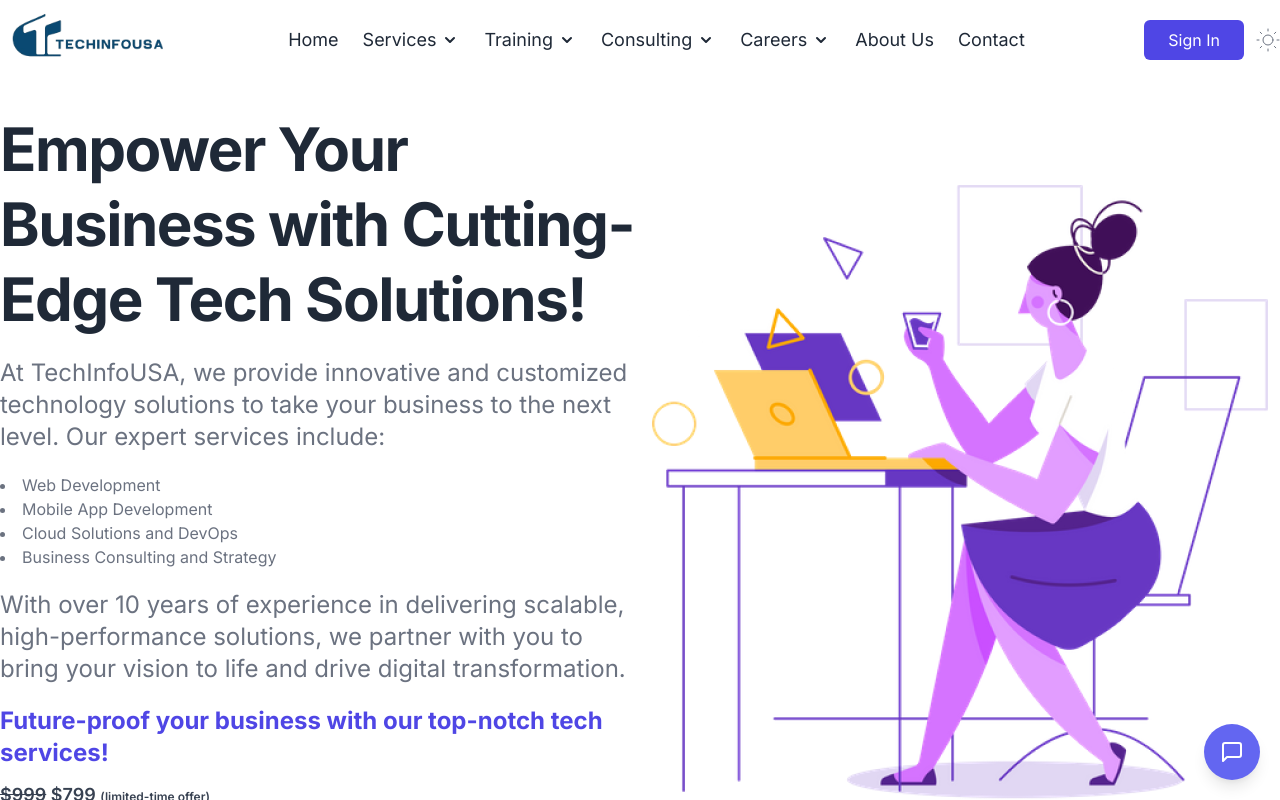
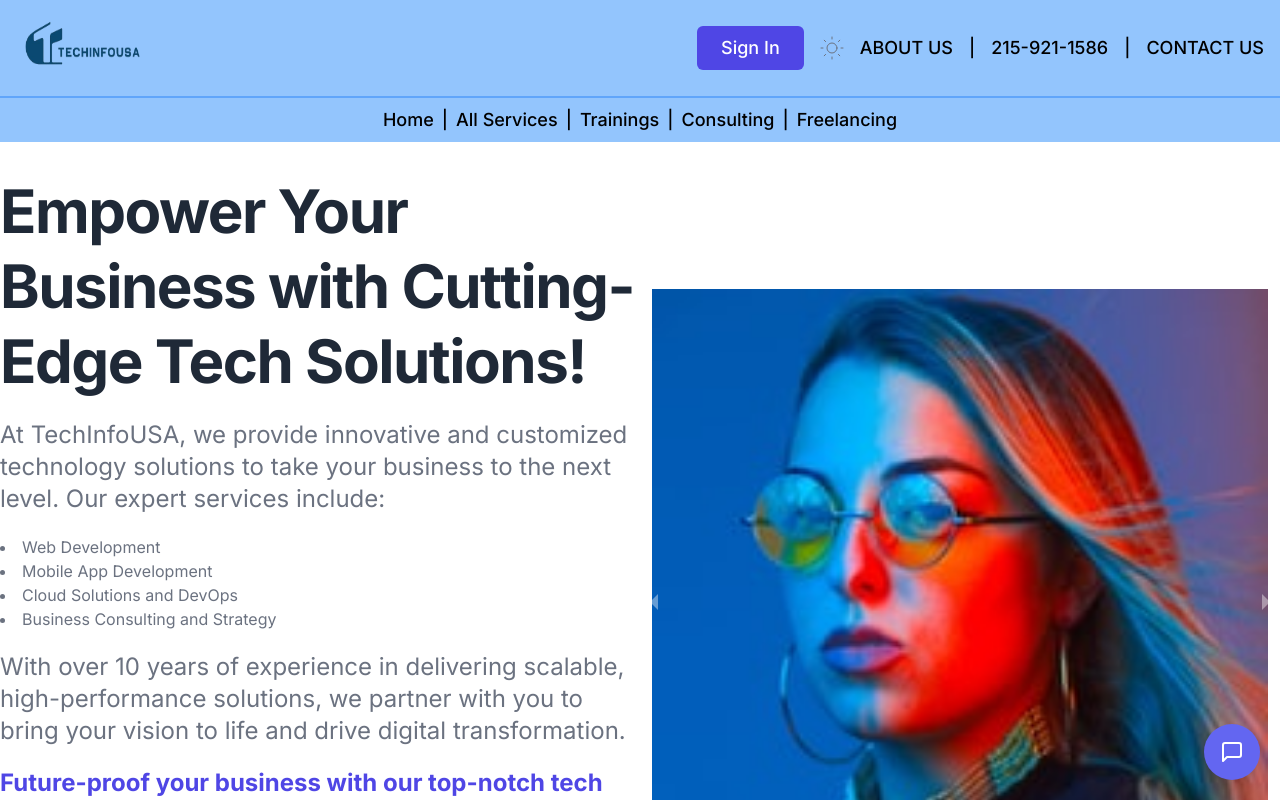
Before and after one commit to parosh-mahmud/techinfousa, a Next.js app: page / in a window 1280 px wide. Shown: the top 800 px of the page. Built offline with nearby package versions, Linux system fonts and the light colour scheme.

Commit message:
navbar and hero updated

```diff
--- a/components/hero.js
+++ b/components/hero.js
@@ -1,6 +1,10 @@
 import Image from "next/image";
 import Container from "./container";
-import heroImg from "../public/img/hero.png"; // You can update this image to reflect your business
+import { Carousel } from "react-responsive-carousel";
+import "react-responsive-carousel/lib/styles/carousel.min.css";
+import heroImg1 from "../public/img/user1.jpg";
+import heroImg2 from "../public/img/user1.jpg";
+import heroImg3 from "../public/img/user3.jpg"; // Add more images as needed
 
 export default function Hero() {
   return (
@@ -30,6 +34,10 @@ export default function Hero() {
             <h2 className="text-2xl font-bold text-indigo-600">
               Future-proof your business with our top-notch tech services!
             </h2>
+            <h3 className="text-2xl font-bold text-gray-700 dark:text-white mt-5">
+              The Power of the Best Software and Consulting Services for Career
+              and Business Advantage!
+            </h3>
             <p className="py-3 text-lg font-semibold text-gray-700 dark:text-gray-300">
               <span className="line-through">$999</span> $799{" "}
               <span className="text-xs">(limited-time offer)</span>
@@ -43,16 +51,49 @@ export default function Hero() {
           </div>
         </div>
         <div className="flex items-center justify-center w-full lg:w-1/2">
-          <div className="hidden lg:block">
+          <div className="w-full">
+            <Carousel
+              showArrows={true}
+              autoPlay={true}
+              infiniteLoop={true}
+              interval={5000}
+              showThumbs={false}
+              showStatus={false}
+            >
+              <div>
                 <Image
-              src={heroImg}
+                  src={heroImg1}
                   width="616"
                   height="617"
-              alt="Hero Illustration"
+                  alt="Hero Illustration 1"
                   layout="intrinsic"
                   loading="eager"
                   placeholder="blur"
                 />
+              </div>
+              <div>
+                <Image
+                  src={heroImg2}
+                  width="616"
+                  height="617"
+                  alt="Hero Illustration 2"
+                  layout="intrinsic"
+                  loading="eager"
+                  placeholder="blur"
+                />
+              </div>
+              <div>
+                <Image
+                  src={heroImg3}
+                  width="616"
+                  height="617"
+                  alt="Hero Illustration 3"
+                  layout="intrinsic"
+                  loading="eager"
+                  placeholder="blur"
+                />
+              </div>
+            </Carousel>
           </div>
         </div>
       </Container>
--- a/components/navbar.js
+++ b/components/navbar.js
@@ -1,193 +1,262 @@
+// import Link from "next/link";
+// import ThemeChanger from "./DarkSwitch";
+// import { Disclosure } from "@headlessui/react";
+// import { Fragment, useState, useEffect } from "react";
+// import { ChevronDownIcon } from "@heroicons/react/solid";
+
+// export default function Navbar() {
+//   const [isScrolled, setIsScrolled] = useState(false);
+
+//   const handleScroll = () => {
+//     setIsScrolled(window.scrollY > 0);
+//   };
+
+//   useEffect(() => {
+//     window.addEventListener("scroll", handleScroll);
+//     return () => {
+//       window.removeEventListener("scroll", handleScroll);
+//     };
+//   }, []);
+
+//   const navigation = [
+//     { name: "Home", href: "/" },
+//     {
+//       name: "Services",
+//       submenu: [
+//         { name: "Web Development", href: "/services/web-development" },
+//         { name: "App Development", href: "/services/app-development" },
+//         { name: "SEO Optimization", href: "/services/seo-optimization" },
+//       ],
+//     },
+//     {
+//       name: "Training",
+//       submenu: [
+//         { name: "Workshops", href: "/training/workshops" },
+//         { name: "Webinars", href: "/training/webinars" },
+//       ],
+//     },
+//     {
+//       name: "Consulting",
+//       submenu: [
+//         { name: "Business Strategy", href: "/consulting/business-strategy" },
+//         { name: "Technology", href: "/consulting/technology" },
+//       ],
+//     },
+//     {
+//       name: "Careers",
+//       submenu: [
+//         { name: "Job Openings", href: "/careers/job-openings" },
+//         { name: "Internships", href: "/careers/internships" },
+//       ],
+//     },
+//     { name: "About Us", href: "/about" },
+//     { name: "Contact", href: "/contact" },
+//   ];
+
+//   return (
+//     <>
+//       <div
+//         className={`w-full fixed top-0 z-50 h-20 ${
+//           isScrolled ? "bg-white shadow-md dark:bg-gray-900" : ""
+//         }`}
+//       >
+//         <nav className="container flex items-center justify-between h-full p-4 mx-auto lg:justify-between xl:px-0">
+//           <Disclosure>
+//             {({ open }) => (
+//               <>
+//                 <div className="flex items-center justify-between w-full lg:w-auto">
+//                   <Link href="/">
+//                     <a className="flex items-center space-x-2">
+//                       <img
+//                         src="/logos/techinfologo.png"
+//                         alt="Logo"
+//                         className="w-25 h-20"
+//                       />
+//                     </a>
+//                   </Link>
+//                   <div className="flex items-center lg:hidden">
+//                     <Disclosure.Button
+//                       className="p-2 text-gray-500 rounded-md hover:text-indigo-500 focus:text-indigo-500 focus:bg-indigo-100 focus:outline-none dark:text-gray-300 dark:focus:bg-trueGray-700"
+//                       aria-label="Toggle Menu"
+//                     >
+//                       {open ? (
+//                         <svg className="w-6 h-6" viewBox="0 0 24 24">
+//                           <path fill="currentColor" d="M6 18L18 6M6 6l12 12" />
+//                         </svg>
+//                       ) : (
+//                         <svg className="w-6 h-6" viewBox="0 0 24 24">
+//                           <path
+//                             fill="currentColor"
+//                             d="M4 6h16M4 12h16M4 18h16"
+//                           />
+//                         </svg>
+//                       )}
+//                     </Disclosure.Button>
+//                   </div>
+//                 </div>
+//                 <Disclosure.Panel className="lg:hidden">
+//                   <div className="flex flex-col mt-4 space-y-2">
+//                     {navigation.map((item, index) => (
+//                       <div key={index}>
+//                         {item.submenu ? (
+//                           <Disclosure>
+//                             {({ open }) => (
+//                               <>
+//                                 <Disclosure.Button className="flex justify-between w-full px-4 py-2 text-gray-500 rounded-md dark:text-gray-300 hover:text-indigo-500 focus:outline-none">
+//                                   <span>{item.name}</span>
+//                                   <ChevronDownIcon
+//                                     className={`w-5 h-5 transition-transform duration-200 ${
+//                                       open ? "transform rotate-180" : ""
+//                                     }`}
+//                                   />
+//                                 </Disclosure.Button>
+//                                 <Disclosure.Panel className="px-4 pt-2 pb-4">
+//                                   {item.submenu.map((subitem, idx) => (
+//                                     <Link key={idx} href={subitem.href}>
+//                                       <a className="block py-2 text-gray-500 rounded-md dark:text-gray-300 hover:text-indigo-500 focus:outline-none">
+//                                         {subitem.name}
+//                                       </a>
+//                                     </Link>
+//                                   ))}
+//                                 </Disclosure.Panel>
+//                               </>
+//                             )}
+//                           </Disclosure>
+//                         ) : (
+//                           <Link href={item.href}>
+//                             <a className="px-4 py-2 text-gray-500 rounded-md dark:text-gray-300 hover:text-indigo-500 focus:text-indigo-500 focus:bg-indigo-100 focus:outline-none">
+//                               {item.name}
+//                             </a>
+//                           </Link>
+//                         )}
+//                       </div>
+//                     ))}
+//                     <Link href="/">
+//                       <a className="px-6 py-2 mt-3 text-center text-white bg-indigo-600 rounded-md">
+//                         Sign In
+//                       </a>
+//                     </Link>
+//                     <div className="mt-3">
+//                       <ThemeChanger />
+//                     </div>
+//                   </div>
+//                 </Disclosure.Panel>
+//               </>
+//             )}
+//           </Disclosure>
+//           <div className="hidden lg:flex lg:items-center">
+//             <ul className="flex items-center space-x-6">
+//               {navigation.map((menu, index) => (
+//                 <li key={index} className="relative group">
+//                   {menu.submenu ? (
+//                     <>
+//                       <button className="flex items-center text-lg font-normal text-gray-800 dark:text-gray-200 hover:text-indigo-500 focus:outline-none">
+//                         {menu.name}
+//                         <ChevronDownIcon className="w-5 h-5 ml-1 transition-transform duration-200 group-hover:rotate-180" />
+//                       </button>
+//                       <div className="absolute left-0 z-10 hidden pt-2 group-hover:block">
+//                         <div className="w-48 bg-white rounded-md shadow-lg dark:bg-gray-800">
+//                           {menu.submenu.map((subitem, idx) => (
+//                             <Link key={idx} href={subitem.href}>
+//                               <a className="block px-4 py-2 text-gray-800 dark:text-gray-200 hover:bg-gray-100 dark:hover:bg-gray-700">
+//                                 {subitem.name}
+//                               </a>
+//                             </Link>
+//                           ))}
+//                         </div>
+//                       </div>
+//                     </>
+//                   ) : (
+//                     <Link href={menu.href}>
+//                       <a className="text-lg font-normal text-gray-800 dark:text-gray-200 hover:text-indigo-500 focus:outline-none">
+//                         {menu.name}
+//                       </a>
+//                     </Link>
+//                   )}
+//                 </li>
+//               ))}
+//             </ul>
+//           </div>
+//           <div className="hidden lg:flex lg:items-center space-x-3">
+//             <Link href="/">
+//               <a className="px-6 py-2 text-white bg-indigo-600 rounded-md">
+//                 Sign In
+//               </a>
+//             </Link>
+//             <ThemeChanger />
+//           </div>
+//         </nav>
+//       </div>
+//       <main className="mt-20">{/* Main content goes here */}</main>
+//     </>
+//   );
+// }
 import Link from "next/link";
 import ThemeChanger from "./DarkSwitch";
-import { Disclosure } from "@headlessui/react";
-import { Fragment, useState, useEffect } from "react";
-import { ChevronDownIcon } from "@heroicons/react/solid";
 
-export default function Navbar() {
-  const [isScrolled, setIsScrolled] = useState(false);
-
-  const handleScroll = () => {
-    setIsScrolled(window.scrollY > 0);
-  };
-
-  useEffect(() => {
-    window.addEventListener("scroll", handleScroll);
-    return () => {
-      window.removeEventListener("scroll", handleScroll);
-    };
-  }, []);
-
-  const navigation = [
-    { name: "Home", href: "/" },
-    {
-      name: "Services",
-      submenu: [
-        { name: "Web Development", href: "/services/web-development" },
-        { name: "App Development", href: "/services/app-development" },
-        { name: "SEO Optimization", href: "/services/seo-optimization" },
-      ],
-    },
-    {
-      name: "Training",
-      submenu: [
-        { name: "Workshops", href: "/training/workshops" },
-        { name: "Webinars", href: "/training/webinars" },
-      ],
-    },
-    {
-      name: "Consulting",
-      submenu: [
-        { name: "Business Strategy", href: "/consulting/business-strategy" },
-        { name: "Technology", href: "/consulting/technology" },
-      ],
-    },
-    {
-      name: "Careers",
-      submenu: [
-        { name: "Job Openings", href: "/careers/job-openings" },
-        { name: "Internships", href: "/careers/internships" },
-      ],
-    },
-    { name: "About Us", href: "/about" },
-    { name: "Contact", href: "/contact" },
-  ];
-
+export default function CustomNavbar() {
   return (
-    <>
-      <div
-        className={`w-full fixed top-0 z-50 h-20 ${
-          isScrolled ? "bg-white shadow-md dark:bg-gray-900" : ""
-        }`}
-      >
-        <nav className="container flex items-center justify-between h-full p-4 mx-auto lg:justify-between xl:px-0">
-          <Disclosure>
-            {({ open }) => (
-              <>
-                <div className="flex items-center justify-between w-full lg:w-auto">
-                  <Link href="/">
-                    <a className="flex items-center space-x-2">
+    <header className="bg-blue-300">
+      {/* Top bar */}
+      <div className="container mx-auto flex justify-between items-center py-2 px-4 border-b-1 border-indigo-600">
+        {/* Logo Section */}
+        <div className="w-1/3 flex items-center justify-start">
           <img
             src="/logos/techinfologo.png"
             alt="Logo"
-                        className="w-25 h-20"
+            className="w-32 h-20" // Adjust these dimensions as needed
           />
-                    </a>
-                  </Link>
-                  <div className="flex items-center lg:hidden">
-                    <Disclosure.Button
-                      className="p-2 text-gray-500 rounded-md hover:text-indigo-500 focus:text-indigo-500 focus:bg-indigo-100 focus:outline-none dark:text-gray-300 dark:focus:bg-trueGray-700"
-                      aria-label="Toggle Menu"
-                    >
-                      {open ? (
-                        <svg className="w-6 h-6" viewBox="0 0 24 24">
-                          <path fill="currentColor" d="M6 18L18 6M6 6l12 12" />
-                        </svg>
-                      ) : (
-                        <svg className="w-6 h-6" viewBox="0 0 24 24">
-                          <path
-                            fill="currentColor"
-                            d="M4 6h16M4 12h16M4 18h16"
-                          />
-                        </svg>
-                      )}
-                    </Disclosure.Button>
         </div>
-                </div>
-                <Disclosure.Panel className="lg:hidden">
-                  <div className="flex flex-col mt-4 space-y-2">
-                    {navigation.map((item, index) => (
-                      <div key={index}>
-                        {item.submenu ? (
-                          <Disclosure>
-                            {({ open }) => (
-                              <>
-                                <Disclosure.Button className="flex justify-between w-full px-4 py-2 text-gray-500 rounded-md dark:text-gray-300 hover:text-indigo-500 focus:outline-none">
-                                  <span>{item.name}</span>
-                                  <ChevronDownIcon
-                                    className={`w-5 h-5 transition-transform duration-200 ${
-                                      open ? "transform rotate-180" : ""
-                                    }`}
-                                  />
-                                </Disclosure.Button>
-                                <Disclosure.Panel className="px-4 pt-2 pb-4">
-                                  {item.submenu.map((subitem, idx) => (
-                                    <Link key={idx} href={subitem.href}>
-                                      <a className="block py-2 text-gray-500 rounded-md dark:text-gray-300 hover:text-indigo-500 focus:outline-none">
-                                        {subitem.name}
-                                      </a>
-                                    </Link>
-                                  ))}
-                                </Disclosure.Panel>
-                              </>
-                            )}
-                          </Disclosure>
-                        ) : (
-                          <Link href={item.href}>
-                            <a className="px-4 py-2 text-gray-500 rounded-md dark:text-gray-300 hover:text-indigo-500 focus:text-indigo-500 focus:bg-indigo-100 focus:outline-none">
-                              {item.name}
-                            </a>
-                          </Link>
-                        )}
-                      </div>
-                    ))}
-                    <Link href="/">
-                      <a className="px-6 py-2 mt-3 text-center text-white bg-indigo-600 rounded-md">
-                        Sign In
-                      </a>
-                    </Link>
-                    <div className="mt-3">
-                      <ThemeChanger />
-                    </div>
-                  </div>
-                </Disclosure.Panel>
-              </>
-            )}
-          </Disclosure>
-          <div className="hidden lg:flex lg:items-center">
-            <ul className="flex items-center space-x-6">
-              {navigation.map((menu, index) => (
-                <li key={index} className="relative group">
-                  {menu.submenu ? (
-                    <>
-                      <button className="flex items-center text-lg font-normal text-gray-800 dark:text-gray-200 hover:text-indigo-500 focus:outline-none">
-                        {menu.name}
-                        <ChevronDownIcon className="w-5 h-5 ml-1 transition-transform duration-200 group-hover:rotate-180" />
-                      </button>
-                      <div className="absolute left-0 z-10 hidden pt-2 group-hover:block">
-                        <div className="w-48 bg-white rounded-md shadow-lg dark:bg-gray-800">
-                          {menu.submenu.map((subitem, idx) => (
-                            <Link key={idx} href={subitem.href}>
-                              <a className="block px-4 py-2 text-gray-800 dark:text-gray-200 hover:bg-gray-100 dark:hover:bg-gray-700">
-                                {subitem.name}
-                              </a>
-                            </Link>
-                          ))}
-                        </div>
-                      </div>
-                    </>
-                  ) : (
-                    <Link href={menu.href}>
-                      <a className="text-lg font-normal text-gray-800 dark:text-gray-200 hover:text-indigo-500 focus:outline-none">
-                        {menu.name}
-                      </a>
-                    </Link>
-                  )}
-                </li>
-              ))}
-            </ul>
-          </div>
-          <div className="hidden lg:flex lg:items-center space-x-3">
+
+        {/* Info Section with Sign In button */}
+        <div className="w-2/3 flex justify-end items-center space-x-4 text-lg text-black font-medium">
+          {/* Sign In Button */}
           <Link href="/">
             <a className="px-6 py-2 text-white bg-indigo-600 rounded-md">
               Sign In
             </a>
           </Link>
+
+          {/* Theme Changer (optional, or can be moved elsewhere) */}
           <ThemeChanger />
+
+          {/* About and Contact Info */}
+          <Link href="/about">
+            <a className="hover:underline">ABOUT US</a>
+          </Link>
+          <span>|</span>
+          <span>215-921-1586</span>
+          <span>|</span>
+          <Link href="/contact">
+            <a className="hover:underline">CONTACT US</a>
+          </Link>
+        </div>
+      </div>
+
+      {/* Navigation Bar */}
+      <nav className="bg-blue-300">
+        <div className="container mx-auto flex justify-center items-center py-2 text-lg text-black font-medium border-t-2 border-blue-400">
+          <Link href="/">
+            <a className="hover:underline">Home</a>
+          </Link>
+          <span className="mx-2">|</span>
+          <Link href="/services">
+            <a className="hover:underline">All Services</a>
+          </Link>
+          <span className="mx-2">|</span>
+          <Link href="/trainings">
+            <a className="hover:underline">Trainings</a>
+          </Link>
+          <span className="mx-2">|</span>
+          <Link href="/consulting">
+            <a className="hover:underline">Consulting</a>
+          </Link>
+          <span className="mx-2">|</span>
+          <Link href="/freelancing">
+            <a className="hover:underline">Freelancing</a>
+          </Link>
         </div>
       </nav>
-      </div>
-      <main className="mt-20">{/* Main content goes here */}</main>
-    </>
+    </header>
   );
 }
--- a/next.config.js
+++ b/next.config.js
@@ -1,4 +1,7 @@
 module.exports = {
+  images: {
+    domains: ["plus.unsplash.com", "source.unsplash.com"], // Add the allowed domains here
+  },
   i18n: {
     locales: ["en"],
     defaultLocale: "en",
```
Also changed, not shown: package.json (+5 -3 lines), 2 other files (tests, documents, lock files or other folders). Lines whose indentation alone changed are shown as unchanged.
